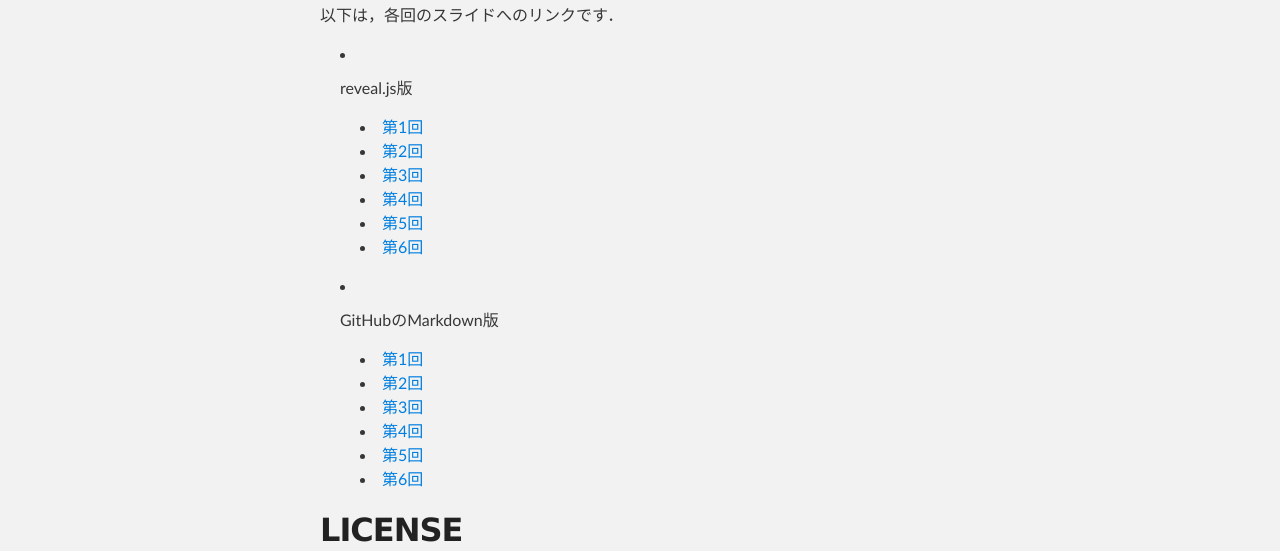
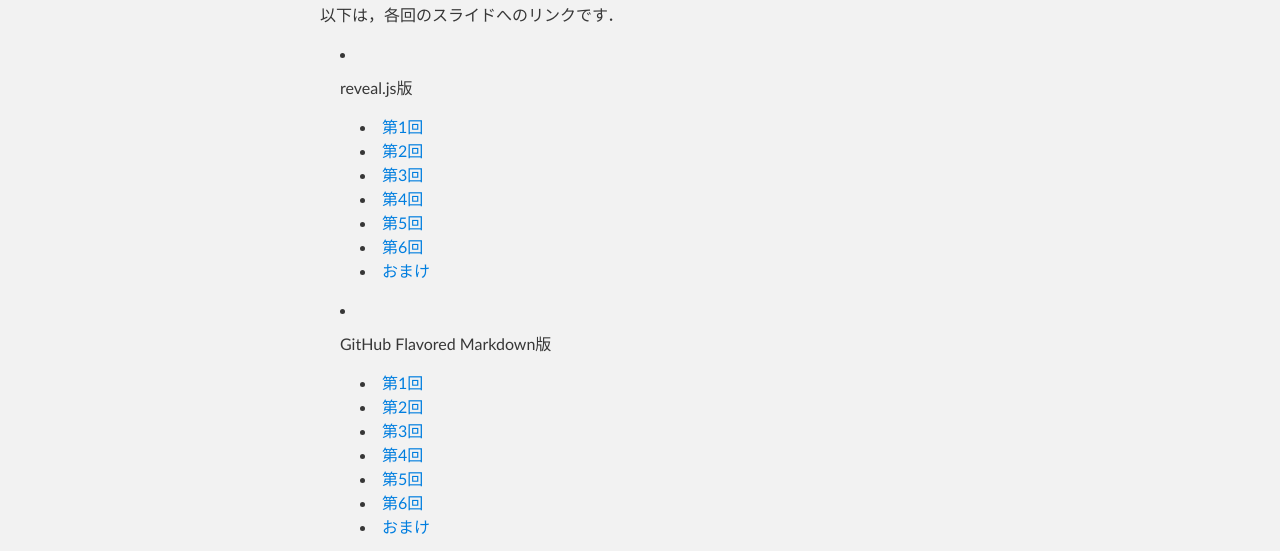
Before and after one commit to koturn/LabStudyMeetingSlide2014, a plain HTML site: page index.html in a window 1280 px wide. Shown: the part 389-940 px from the top of the page. Drawn offline with Linux system fonts and the light colour scheme.

Commit message:
Add a link to omake

```diff
--- a/index.html
+++ b/index.html
@@ -50,10 +50,11 @@
 <li><a href="http://koturn.github.io/LabStudyMeetingSlide2014/chapter04/chapter04.html">第4回</a></li>
 <li><a href="http://koturn.github.io/LabStudyMeetingSlide2014/chapter05/chapter05.html">第5回</a></li>
 <li><a href="http://koturn.github.io/LabStudyMeetingSlide2014/chapter06/chapter06.html">第6回</a></li>
+<li><a href="http://koturn.github.io/LabStudyMeetingSlide2014/chapterOmake/omake.html">おまけ</a></li>
 </ul>
 </li>
 <li>
-<p>GitHubのMarkdown版</p>
+<p>GitHub Flavored Markdown版</p>
 
 <ul>
 <li><a href="https://github.com/koturn/LabStudyMeetingSlide2014/blob/gh-pages/chapter01/chapter01.md">第1回</a></li>
@@ -62,6 +63,7 @@
 <li><a href="https://github.com/koturn/LabStudyMeetingSlide2014/blob/gh-pages/chapter04/chapter04.md">第4回</a></li>
 <li><a href="https://github.com/koturn/LabStudyMeetingSlide2014/blob/gh-pages/chapter05/chapter05.md">第5回</a></li>
 <li><a href="https://github.com/koturn/LabStudyMeetingSlide2014/blob/gh-pages/chapter06/chapter06.md">第6回</a></li>
+<li><a href="https://github.com/koturn/LabStudyMeetingSlide2014/blob/gh-pages/chapterOmake/omake.md">おまけ</a></li>
 </ul>
 </li>
 </ul><h2>
```
